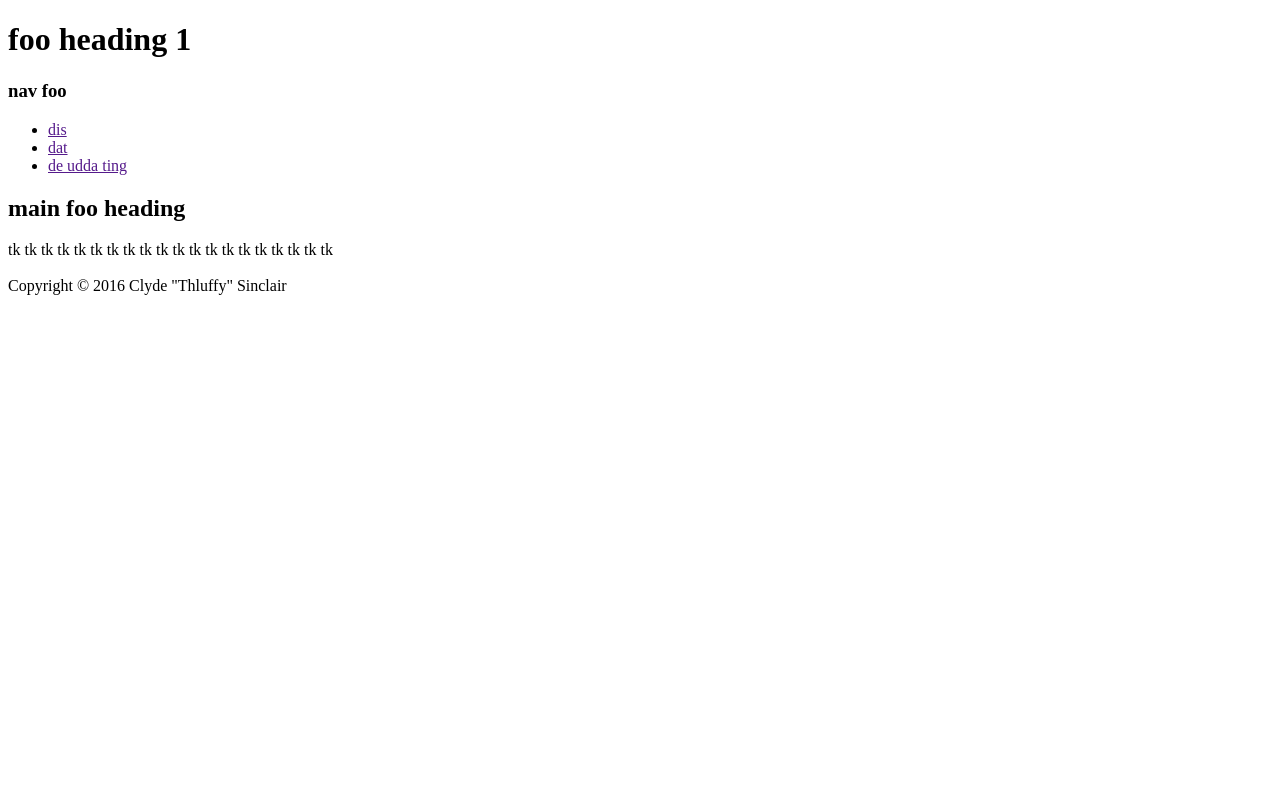
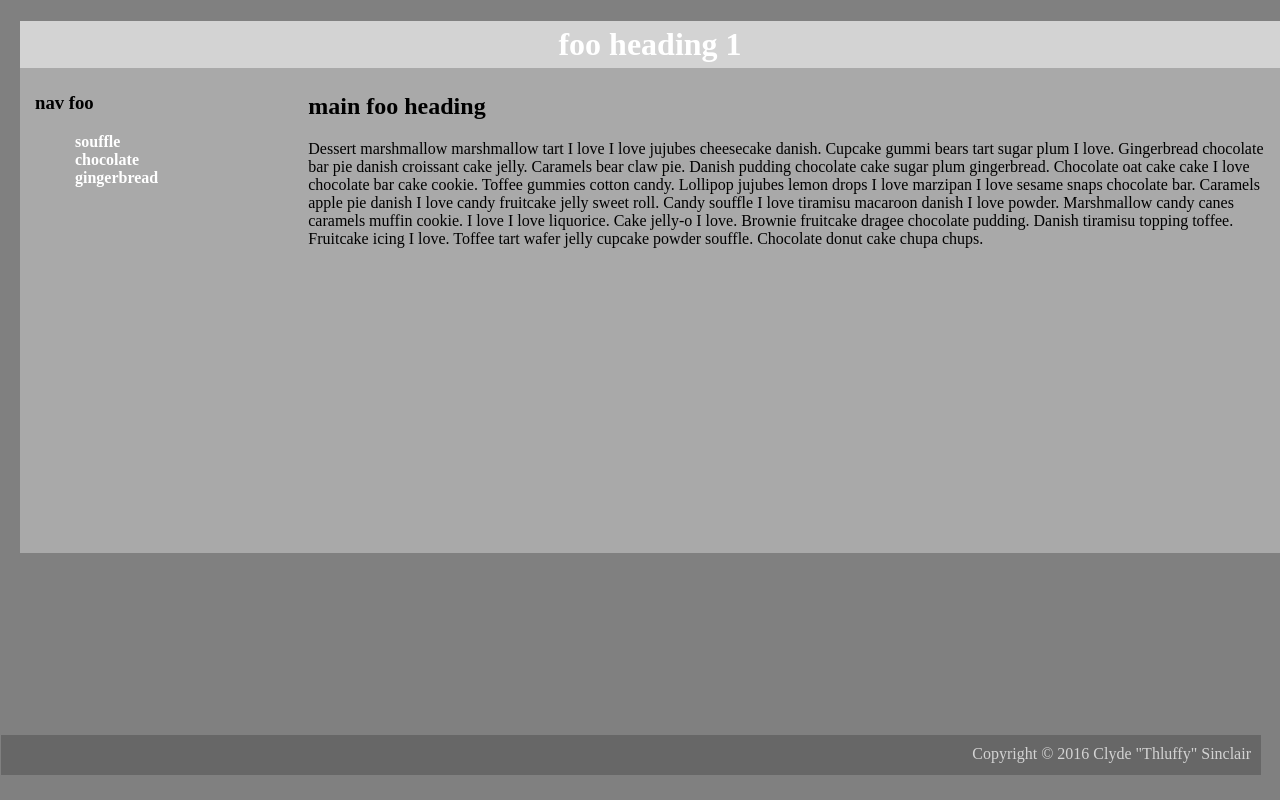
Before and after one commit to sxia1/css3ways, a plain HTML site: page 2_internal/index.html in a window 1280 px wide. Drawn offline with Linux system fonts and the light colour scheme.

Commit message:
completion

```diff
--- a/2_internal/index.html
+++ b/2_internal/index.html
@@ -2,26 +2,88 @@
 <!-- WORK FILE for CSS -->
 
 <html>
+  <style>
+    body {
+    background-color: gray;
+    margin: 20px;
+    }
+    h1 {
+    width: 1250px;
+    text-align: center;
+    background-color: lightgray;
+    color: white;
+    padding: 5px;
+    margin-bottom: 0px;
+    }
+    middle {
+    float: left;
+    width: 1250px;
+    height: 475px;
+    padding: 5px;
+    background-color: darkgray;
+    }
+    div {
+    float: left;
+    height: 475px;
+    padding-left: 10px;
+    padding-right: 150px;
+    }
+    ul {
+    list-style-type: none;
+    }
+    a {
+    color: white;
+    font-weight: bold;
+    text-decoration: none;
+    }
+
+    footer {
+    width: 1250px;
+    height: 30px;
+    position: absolute;
+    right: 19px;
+    bottom: 25px;
+    text-align: right;
+    background-color: #676767;
+    padding-right: 10px;
+    padding-top: 10px;
+    color: lightgray;
+    }
+
+  </style>
   <head>
     <title>foo title</title>
   </head>
 
   <body>
     <h1>foo heading 1</h1>
-    <h3>nav foo</h3>
-    <ul>
-      <li><a href="">dis</a></li>
-      <li><a href="">dat</a></li>
-      <li><a href="">de udda ting</a></li>
-    </ul>
-    <h2>main foo heading</h2>
-    <p>tk tk tk tk tk tk tk tk tk tk tk tk tk tk tk tk tk tk tk tk
+    <middle>
+      <div class = sidebar;>
+	<h3>nav foo</h3>
+	<ul>
+	  <li><a href="">souffle</a></li>
+	  <li><a href="">chocolate</a></li>
+	  <li><a href="">gingerbread</a></li>
+	</ul>
+      </div>
+      <content>
+	<h2>main foo heading</h2>
+	<p>Dessert marshmallow marshmallow tart I love I love jujubes cheesecake danish. Cupcake gummi bears tart sugar plum I love. Gingerbread chocolate bar pie danish croissant cake jelly. Caramels bear claw pie.
 
-      <br>
-      <br>
+	  Danish pudding chocolate cake sugar plum gingerbread. Chocolate oat cake cake I love chocolate bar cake cookie. Toffee gummies cotton candy.
 
+	  Lollipop jujubes lemon drops I love marzipan I love sesame snaps chocolate bar. Caramels apple pie danish I love candy fruitcake jelly sweet roll. Candy souffle I love tiramisu macaroon danish I love powder.
+
+	  Marshmallow candy canes caramels muffin cookie. I love I love liquorice. Cake jelly-o I love. Brownie fruitcake dragee chocolate pudding.
+
+	  Danish tiramisu topping toffee. Fruitcake icing I love. Toffee tart wafer jelly cupcake powder souffle. Chocolate donut cake chupa chups.</p>
+      </content>
+    </middle>
+    <br>
+    <br>
+    <footer>
       Copyright &copy; 2016 Clyde "Thluffy" Sinclair
-
+    </footer>
   </body>
 
 </html>
```
